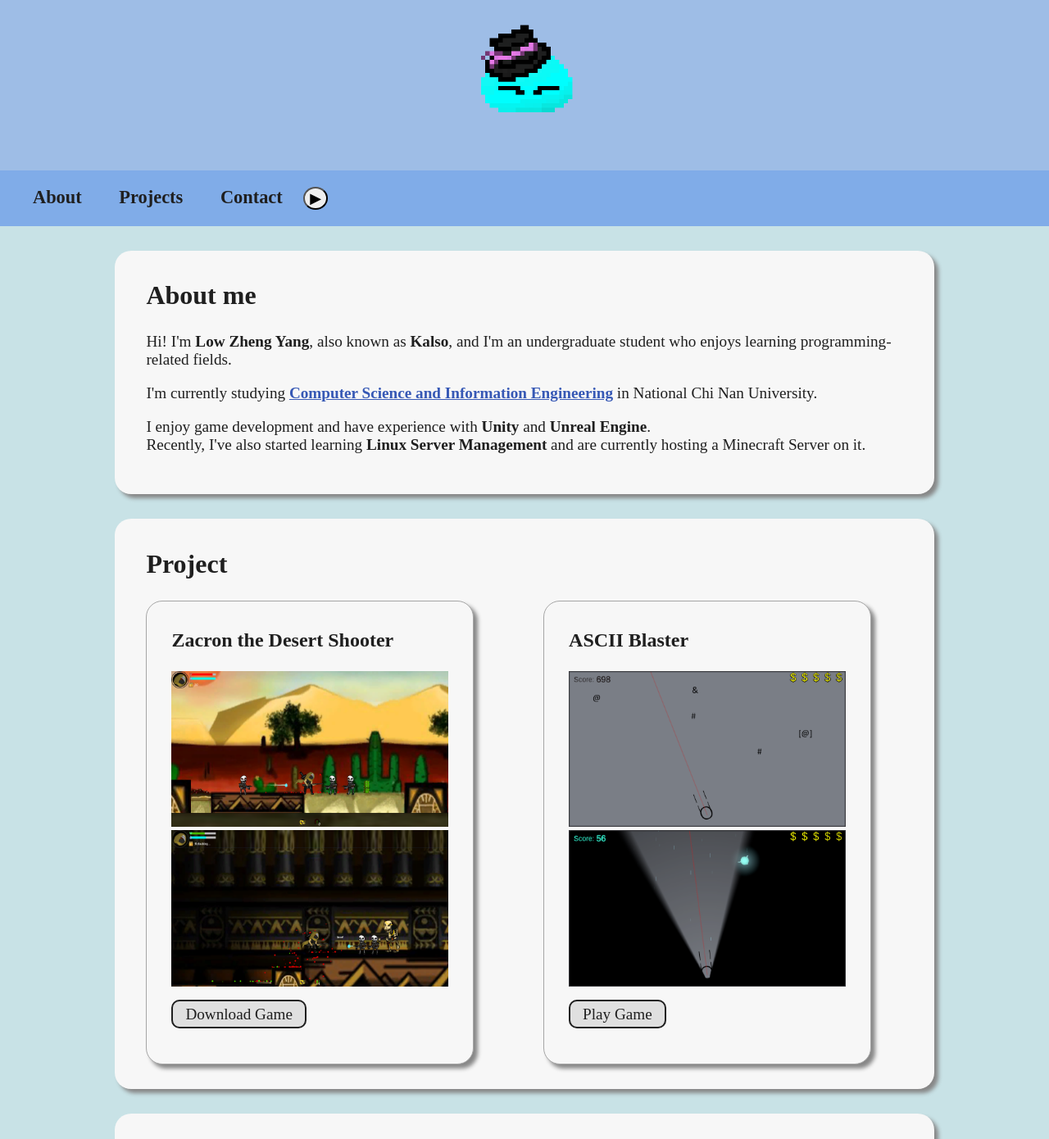
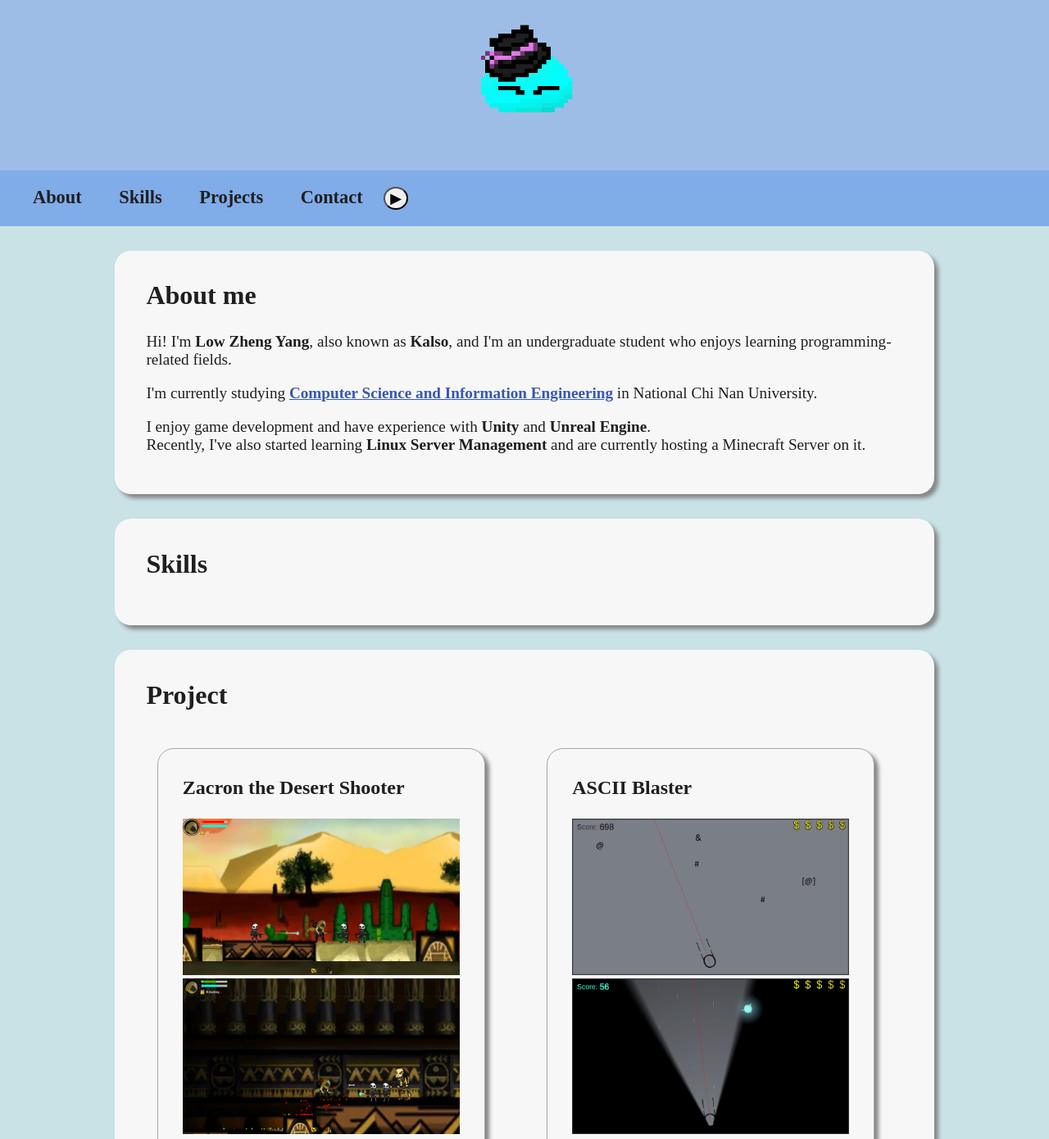
Before and after one commit to kalsofun/Kalso-Website, a plain HTML site: page home.html in a window 1280 px wide. Shown: the part 230-1620 px from the top of the page at 82% size. Drawn offline with Linux system fonts and the light colour scheme.

```diff
--- a/home.html
+++ b/home.html
@@ -2,10 +2,11 @@
 <html lang="en">
 <head>
     <meta charset="UTF-8">
+    <script src="/script.js" defer></script>
+    <link rel="stylesheet" href="/style.css">
     <meta name="viewport" content="width=device-width, initial-scale=1.0">
     <title>Kalso's Website</title>
-    <script src="/script.js" defer></script>
-    <link rel="stylesheet" href="/style.css">
+    <meta name="description" content="I'm Kalso, and this is a website where I post and share my projects and experiences.">
     <link rel="icon" type="image/png" href="/Resources/kalso-24x24.png">
     <link rel="canonical" href="https://www.kalsofun.com/">
 </head>
@@ -20,6 +21,7 @@
 </header>
 <nav><b>
     <a class="no-deco" href="#about">About</a>
+    <a class="no-deco" href="#skills">Skills</a>
     <a class="no-deco" href="#project">Projects</a>
     <a class="no-deco" href="#contact">Contact</a>
     <button class="round" id="bgm-control">▶︎</button>
@@ -30,6 +32,9 @@
     <p>I'm currently studying <b><a href="https://www.csie.ncnu.edu.tw/home" target="_blank">Computer Science and Information Engineering</a></b> in National Chi Nan University.</p>
     <p>I enjoy game development and have experience with <b>Unity</b> and <b>Unreal Engine</b>.
     <br>Recently, I've also started learning <b>Linux Server Management</b> and are currently hosting a Minecraft Server on it.</p>
+</section>
+<section class="card" id="skills">
+    <h2>Skills</h2>
 </section>
 <section class="card" id="project">
     <h2>Project</h2>
--- a/style.css
+++ b/style.css
@@ -32,7 +32,7 @@
 section.grid-card {
     display:grid;
     grid-template-columns:1fr;
-    gap:5%;
+    gap:3%;
     height:auto;
     overflow:visible;
 }
@@ -45,6 +45,7 @@
     max-width:400px;
     width:100%;
     height:auto;
+    margin:20px 3%;
     padding:10px 30px 30px;
 }
 section img{
```
